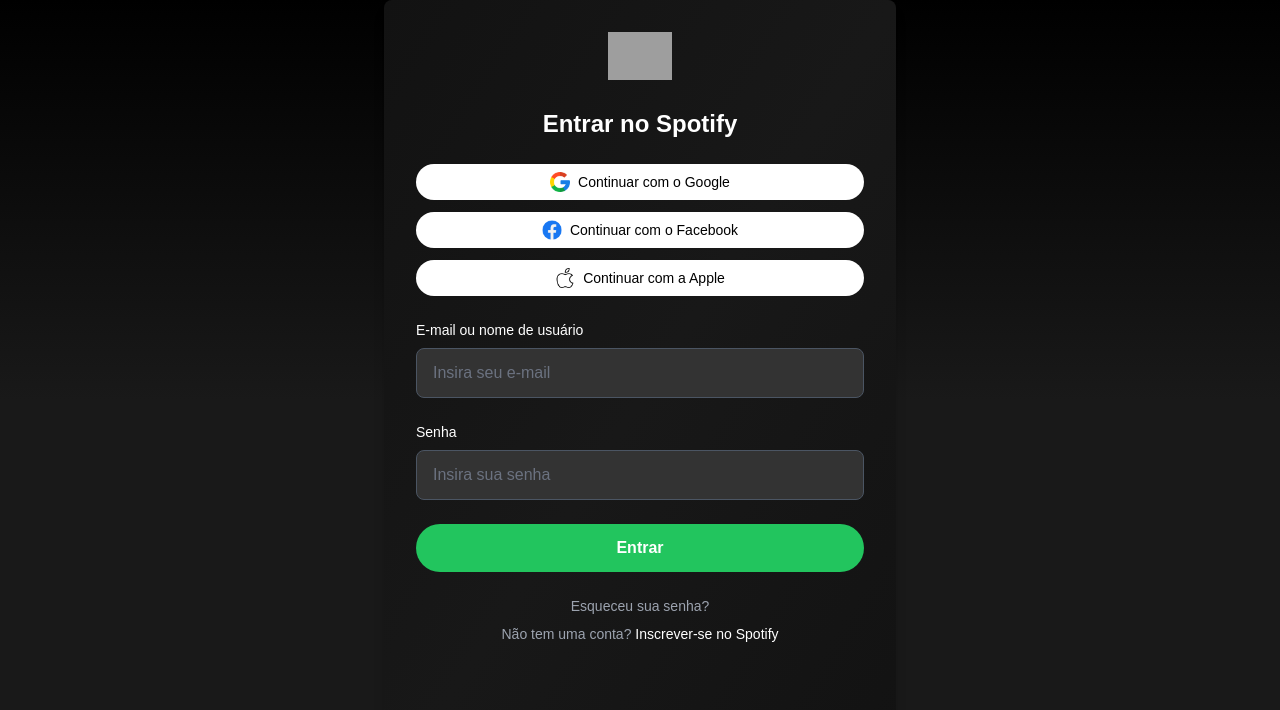
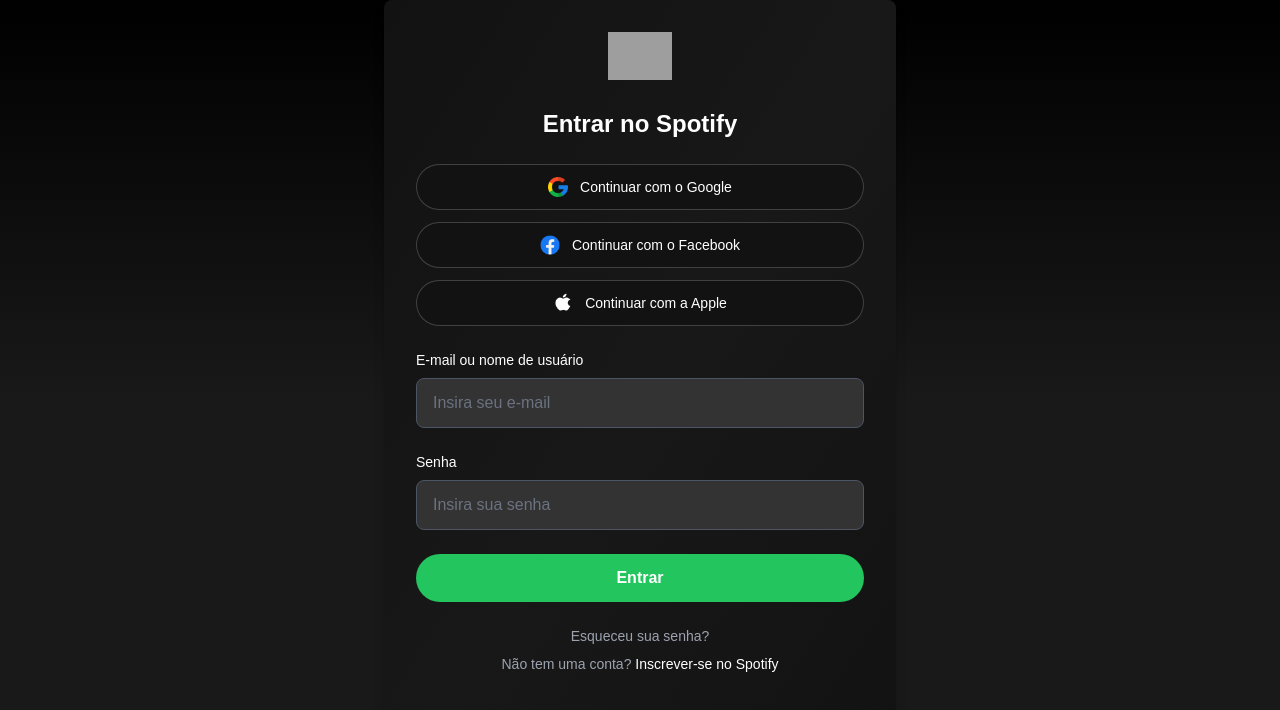
Before and after one commit to BilionBoy/spotify-projeto, a Next.js app: page /login in a window 1280 px wide. Shown: the top 710 px of the page. Built offline with nearby package versions, Linux system fonts and the light colour scheme; grey boxes are pictures that could not be loaded.

Commit message:
refactor: ajustes links-sociais embaixo da logo spotify

```diff
--- a/components/ui/logos/AppleLogo.tsx
+++ b/components/ui/logos/AppleLogo.tsx
@@ -3,16 +3,17 @@ import Image from 'next/image';
 
 const AppleLogo = () => {
     return (
-        <button className="flex items-center justify-center w-full px-4 py-2 text-sm font-medium text-black bg-white rounded-full hover:bg-gray-200">
+        <button className="flex items-center justify-center w-full px-4 py-3 text-sm font-medium text-white bg-[#121212] border border-white/20 rounded-full hover:bg-[#333] hover:border-white transition-all">
             <Image
                 src="/apple.png"
                 alt="Apple Logo"
                 width={20}
                 height={20}
-                className="mr-2"
+                className="mr-3"
             />
             Continuar com a Apple
         </button>
     );
-}
+};
+
 export default AppleLogo;
--- a/components/ui/logos/FacebookLogo.tsx
+++ b/components/ui/logos/FacebookLogo.tsx
@@ -3,17 +3,17 @@ import Image from 'next/image';
 
 const FacebookLogo = () => {
     return (
-        <button className="flex items-center justify-center w-full px-4 py-2 text-sm font-medium text-black bg-white rounded-full hover:bg-gray-200">
+        <button className="flex items-center justify-center w-full px-4 py-3 text-sm font-medium text-white bg-[#121212] border border-white/20 rounded-full hover:bg-[#333] hover:border-white transition-all">
             <Image
                 src="/facebook.png"
                 alt="Facebook Logo"
                 width={20}
                 height={20}
-                className="mr-2"
+                className="mr-3"
             />
             Continuar com o Facebook
         </button>
     );
-}
+};
 
 export default FacebookLogo;
--- a/components/ui/logos/GoogleLogo.tsx
+++ b/components/ui/logos/GoogleLogo.tsx
@@ -3,16 +3,17 @@ import Image from 'next/image';
 
 const GoogleLogo = () => {
     return (
-        <button className="flex items-center justify-center w-full px-4 py-2 text-sm font-medium text-black bg-white rounded-full hover:bg-gray-200">
+        <button className="flex items-center justify-center w-full px-4 py-3 text-sm font-medium text-white bg-[#121212] border border-white/20 rounded-full hover:bg-[#333] hover:border-white transition-all">
             <Image
                 src="/google.png"
                 alt="Google Logo"
                 width={20}
                 height={20}
-                className="mr-2"
+                className="mr-3"
             />
             Continuar com o Google
         </button>
     );
-}
+};
+
 export default GoogleLogo;
```
Also changed, not shown: public/apple.png.
